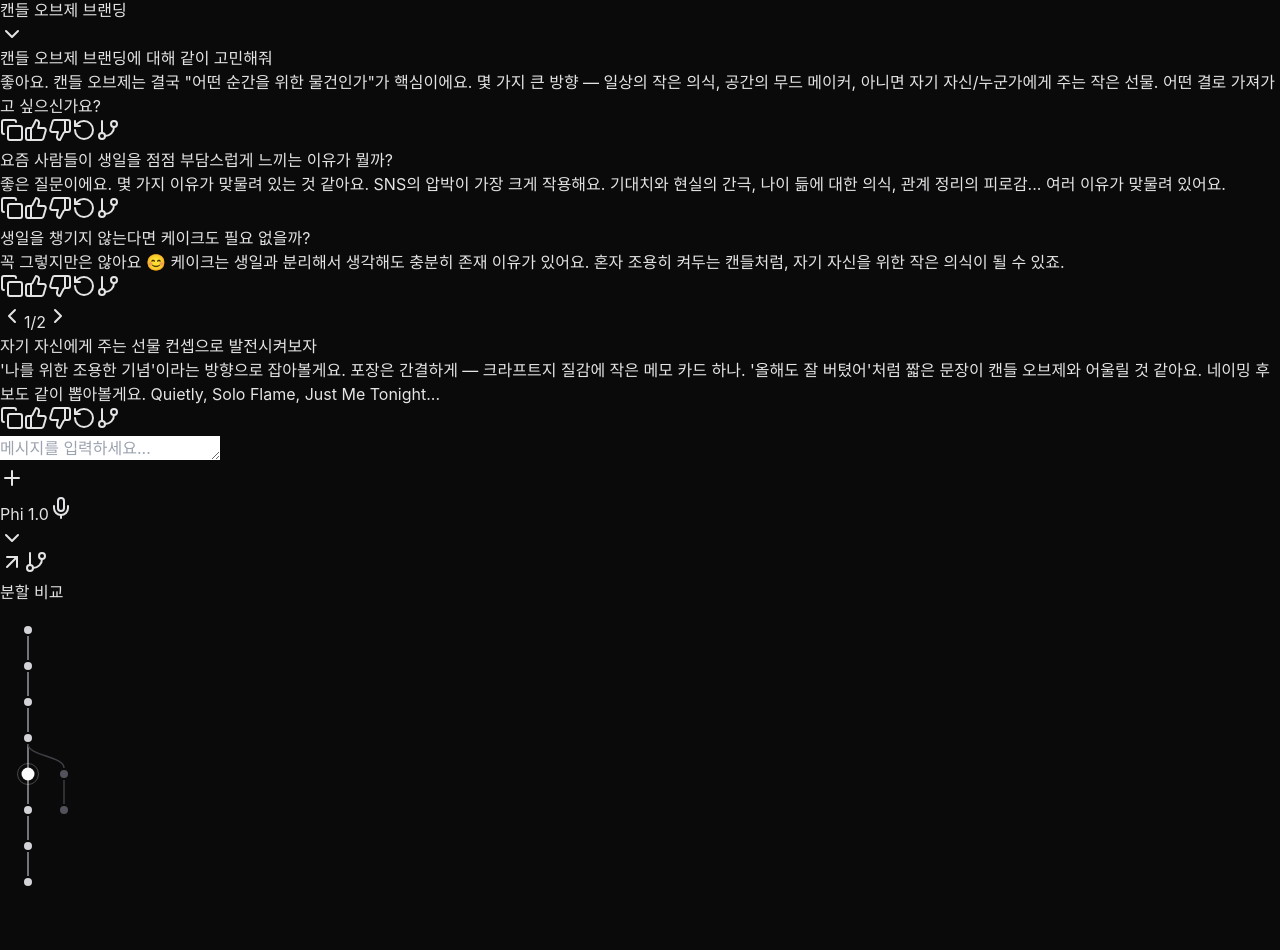
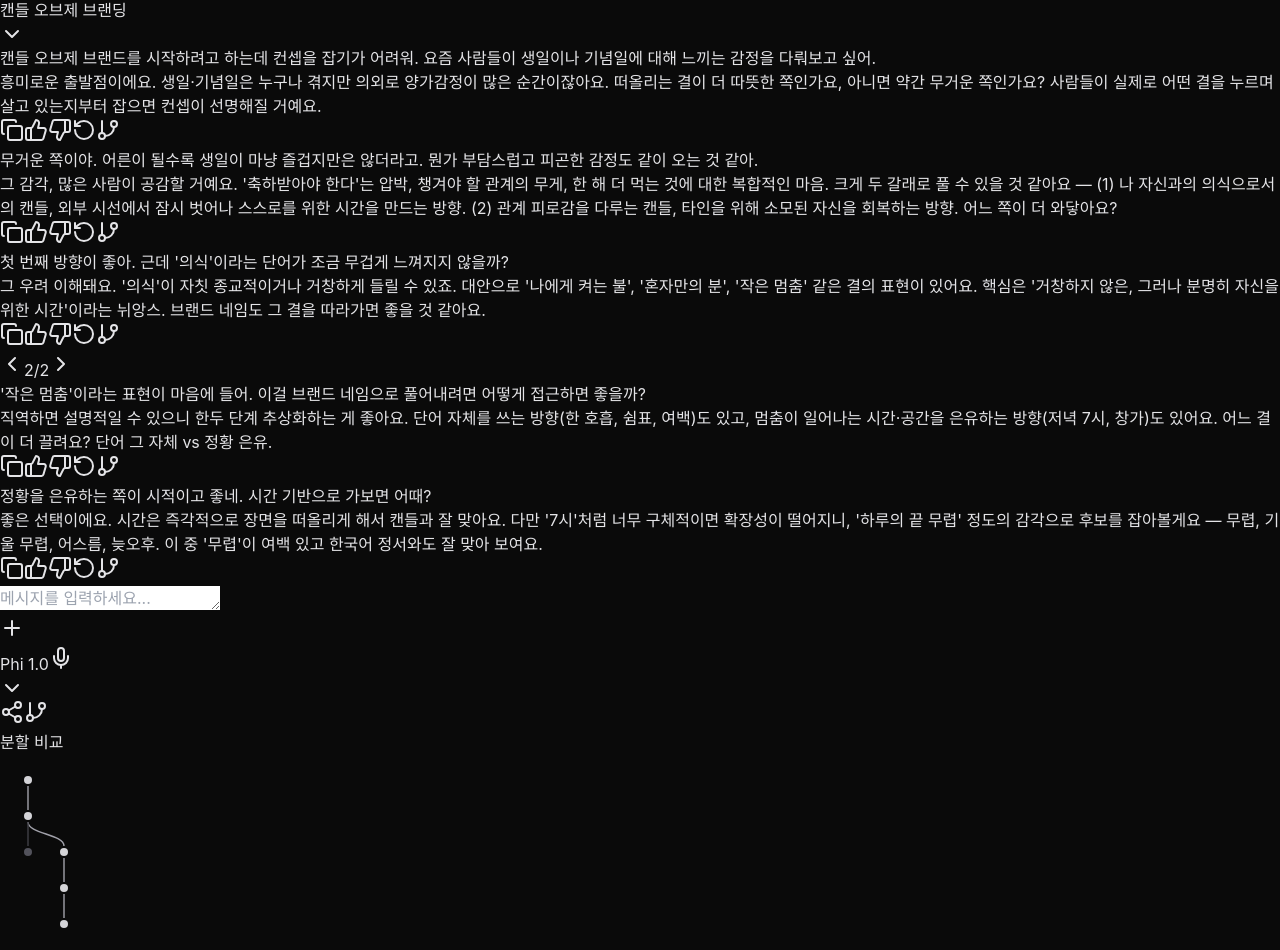
Before and after one commit to yoodong8/branch-chat, a Next.js app: page / in a window 1280 px wide. Shown: the part 650-1600 px from the top of the page. Before the commit the page ends 1558 px from the top, so only its background shows below. Built offline with nearby package versions, Linux system fonts and the light colour scheme.

Commit message:
Update page.jsx

```diff
--- a/app/page.jsx
+++ b/app/page.jsx
@@ -19,6 +19,7 @@ import {
   Sparkles,
   Mic,
   ArrowUpRight,
+  Share2,
   Loader2,
   Check,
   X,
@@ -92,72 +93,80 @@ const SAMPLE_RECENTS = [
 
 function buildInitialConversations() {
   // pre-built so we can see the tree immediately
-  const u1 = nid(),
-    a1 = nid(),
-    u2 = nid(),
-    a2 = nid();
-  const u3 = nid(),
-    a3 = nid(); // branch A (default current)
-  const u3b = nid(),
-    a3b = nid(); // branch B
-  const u4 = nid(),
-    a4 = nid(); // continued on branch A
+  const u1 = nid(), a1 = nid(), u2 = nid(), a2 = nid();
+  const u3a = nid(), a3a = nid(), u4a = nid(), a4a = nid(), u5a = nid(), a5a = nid();
+  const u3b = nid(), a3b = nid();
 
   const messages = {
     [u1]: {
       id: u1,
       parentId: null,
       role: "user",
-      content: "캔들 오브제 브랜딩에 대해 같이 고민해줘",
+      content:
+        "캔들 오브제 브랜드를 시작하려고 하는데 컨셉을 잡기가 어려워. 요즘 사람들이 생일이나 기념일에 대해 느끼는 감정을 다뤄보고 싶어.",
     },
     [a1]: {
       id: a1,
       parentId: u1,
       role: "assistant",
       content:
-        '좋아요. 캔들 오브제는 결국 "어떤 순간을 위한 물건인가"가 핵심이에요.\n\n몇 가지 큰 방향 — 일상의 작은 의식, 공간의 무드 메이커, 아니면 자기 자신/누군가에게 주는 작은 선물. 어떤 결로 가져가고 싶으신가요?',
+        "흥미로운 출발점이에요. 생일·기념일은 누구나 겪지만 의외로 양가감정이 많은 순간이잖아요. 떠올리는 결이 더 따뜻한 쪽인가요, 아니면 약간 무거운 쪽인가요? 사람들이 실제로 어떤 결을 누르며 살고 있는지부터 잡으면 컨셉이 선명해질 거예요.",
     },
     [u2]: {
       id: u2,
       parentId: a1,
       role: "user",
-      content: "요즘 사람들이 생일을 점점 부담스럽게 느끼는 이유가 뭘까?",
+      content:
+        "무거운 쪽이야. 어른이 될수록 생일이 마냥 즐겁지만은 않더라고. 뭔가 부담스럽고 피곤한 감정도 같이 오는 것 같아.",
     },
     [a2]: {
       id: a2,
       parentId: u2,
       role: "assistant",
       content:
-        "좋은 질문이에요. 몇 가지 이유가 맞물려 있는 것 같아요.\nSNS의 압박이 가장 크게 작용해요. 기대치와 현실의 간극, 나이 듦에 대한 의식,\n관계 정리의 피로감... 여러 이유가 맞물려 있어요.",
+        "그 감각, 많은 사람이 공감할 거예요. '축하받아야 한다'는 압박, 챙겨야 할 관계의 무게, 한 해 더 먹는 것에 대한 복합적인 마음. 크게 두 갈래로 풀 수 있을 것 같아요 — (1) 나 자신과의 의식으로서의 캔들, 외부 시선에서 잠시 벗어나 스스로를 위한 시간을 만드는 방향. (2) 관계 피로감을 다루는 캔들, 타인을 위해 소모된 자신을 회복하는 방향. 어느 쪽이 더 와닿아요?",
     },
 
     // ── Branch A (default) ──
-    [u3]: {
-      id: u3,
+    [u3a]: {
+      id: u3a,
       parentId: a2,
       role: "user",
-      content: "생일을 챙기지 않는다면 케이크도 필요 없을까?",
+      content: "첫 번째 방향이 좋아. 근데 '의식'이라는 단어가 조금 무겁게 느껴지지 않을까?",
       branchLabel: "나를 위한 의식",
     },
-    [a3]: {
-      id: a3,
-      parentId: u3,
+    [a3a]: {
+      id: a3a,
+      parentId: u3a,
       role: "assistant",
       content:
-        "꼭 그렇지만은 않아요 😊\n\n케이크는 생일과 분리해서 생각해도 충분히 존재 이유가 있어요.\n혼자 조용히 켜두는 캔들처럼, 자기 자신을 위한 작은 의식이 될 수 있죠.",
+        "그 우려 이해돼요. '의식'이 자칫 종교적이거나 거창하게 들릴 수 있죠. 대안으로 '나에게 켜는 불', '혼자만의 분', '작은 멈춤' 같은 결의 표현이 있어요. 핵심은 '거창하지 않은, 그러나 분명히 자신을 위한 시간'이라는 뉘앙스. 브랜드 네임도 그 결을 따라가면 좋을 것 같아요.",
     },
-    [u4]: {
-      id: u4,
-      parentId: a3,
+    [u4a]: {
+      id: u4a,
+      parentId: a3a,
       role: "user",
-      content: "자기 자신에게 주는 선물 컨셉으로 발전시켜보자",
+      content: "'작은 멈춤'이라는 표현이 마음에 들어. 이걸 브랜드 네임으로 풀어내려면 어떻게 접근하면 좋을까?",
     },
-    [a4]: {
-      id: a4,
-      parentId: u4,
+    [a4a]: {
+      id: a4a,
+      parentId: u4a,
       role: "assistant",
       content:
-        "'나를 위한 조용한 기념'이라는 방향으로 잡아볼게요.\n포장은 간결하게 — 크라프트지 질감에 작은 메모 카드 하나.\n'올해도 잘 버텼어'처럼 짧은 문장이 캔들 오브제와 어울릴 것 같아요.\n네이밍 후보도 같이 뽑아볼게요. Quietly, Solo Flame, Just Me Tonight...",
+        "직역하면 설명적일 수 있으니 한두 단계 추상화하는 게 좋아요. 단어 자체를 쓰는 방향(한 호흡, 쉼표, 여백)도 있고, 멈춤이 일어나는 시간·공간을 은유하는 방향(저녁 7시, 창가)도 있어요. 어느 결이 더 끌려요? 단어 그 자체 vs 정황 은유.",
+    },
+    [u5a]: {
+      id: u5a,
+      parentId: a4a,
+      role: "user",
+      content: "정황을 은유하는 쪽이 시적이고 좋네. 시간 기반으로 가보면 어때?",
+    },
+    [a5a]: {
+      id: a5a,
+      parentId: u5a,
+      role: "assistant",
+      content:
+        "좋은 선택이에요. 시간은 즉각적으로 장면을 떠올리게 해서 캔들과 잘 맞아요. 다만 '7시'처럼 너무 구체적이면 확장성이 떨어지니, '하루의 끝 무렵' 정도의 감각으로 후보를 잡아볼게요 — 무렵, 기울 무렵, 어스름, 늦오후. 이 중 '무렵'이 여백 있고 한국어 정서와도 잘 맞아 보여요.",
     },
 
     // ── Branch B ──
@@ -165,7 +174,7 @@ function buildInitialConversations() {
       id: u3b,
       parentId: a2,
       role: "user",
-      content: "관계 정리의 피로감 부분을 더 자세히 풀어줘",
+      content: "두 번째 방향이 더 끌려. 관계 피로감을 다루는 캔들이 요즘 정서랑 잘 맞을 것 같아.",
       branchLabel: "관계 피로감",
     },
     [a3b]: {
@@ -173,7 +182,7 @@ function buildInitialConversations() {
       parentId: u3b,
       role: "assistant",
       content:
-        '관계 정리의 피로감은 생일이 일종의 "리트머스 시험지"가 되기 때문이에요.\n\n누가 챙겨주는지, 누가 잊었는지가 시각화되고, 그 결과를 마주하는 게 부담이 되거든요. 내가 챙겨야 할 사람의 리스트와, 챙겨받는 사람의 리스트가 어긋날 때의 미묘한 상처도 있고요.',
+        "그 방향도 시장 결과 잘 맞물려요. 관계 피로감은 많이 토로되지만 정작 '회복'으로 풀어내는 오브제 브랜드는 드물거든요. 다음 단계로 어떤 관계가 가장 무거운지 좁혀볼까요? 가족, 직장, 친구, SNS 상의 느슨한 관계 — 어디에 초점 맞추느냐에 따라 브랜드 톤이 크게 달라질 거예요.",
     },
   };
 
@@ -183,7 +192,7 @@ function buildInitialConversations() {
       title: "캔들 오브제 브랜딩",
       messages,
       rootId: u1,
-      activeLeafId: a4, // current = branch A leaf
+      activeLeafId: a5a, // current = Branch A deepest
     },
   ];
 }
@@ -438,27 +447,32 @@ export default function App() {
     updateActiveConv(() => ({ activeLeafId: leaf }));
   }
 
-  // ── Tree layout ──
+  // ── Tree layout (one node per user+AI pair; keyed by user message id) ──
   const treeLayout = useMemo(() => {
     const positions = {};
     let nextCol = 0;
+    const msgs = activeConv.messages;
 
-    function visit(id, col, depth) {
-      positions[id] = { col, depth };
-      const children = Object.values(activeConv.messages)
-        .filter((m) => m.parentId === id)
+    function visit(userId, col, depth) {
+      positions[userId] = { col, depth };
+      // Find the AI response for this user message
+      const aiMsg = Object.values(msgs).find(
+        (m) => m.parentId === userId && m.role === "assistant"
+      );
+      if (!aiMsg) return;
+      // Next-level pairs = user messages branching from this AI message
+      const childUsers = Object.values(msgs)
+        .filter((m) => m.parentId === aiMsg.id && m.role === "user")
         .sort((a, b) => (a.id < b.id ? -1 : 1));
-      if (children.length === 0) return;
-      // First child stays in same column (mainline);
-      // additional children fan out to new columns.
-      visit(children[0].id, col, depth + 1);
-      for (let i = 1; i < children.length; i++) {
+      if (childUsers.length === 0) return;
+      visit(childUsers[0].id, col, depth + 1);
+      for (let i = 1; i < childUsers.length; i++) {
         nextCol++;
-        visit(children[i].id, nextCol, depth + 1);
+        visit(childUsers[i].id, nextCol, depth + 1);
       }
     }
 
-    if (activeConv.rootId && activeConv.messages[activeConv.rootId]) {
+    if (activeConv.rootId && msgs[activeConv.rootId]) {
       visit(activeConv.rootId, 0, 0);
     }
     return positions;
@@ -561,13 +575,21 @@ export default function App() {
           </button>
           <div className="flex-1" />
           {!treeVisible && (
+            <>
+              <button
+                className="w-7 h-7 rounded-md hover:bg-zinc-800/40 flex items-center justify-center text-zinc-500"
+                title="대화 공유"
+              >
+                <Share2 className="w-4 h-4" />
+              </button>
               <button
                 onClick={() => setTreeVisible(true)}
-              className="w-7 h-7 rounded-md hover:bg-zinc-800/40 flex items-center justify-center text-zinc-400"
+                className="w-7 h-7 rounded-md hover:bg-zinc-800/40 flex items-center justify-center text-zinc-600"
                 title="노드 트리 보기"
               >
                 <GitBranch className="w-4 h-4" />
               </button>
+            </>
           )}
         </div>
 
@@ -958,7 +980,10 @@ function TreePanel({
   pendingBranchFromId,
   onHide,
 }) {
-  const allNodes = Object.values(messages);
+  // Only render one node per pair (keyed by user message id)
+  const allNodes = Object.values(messages).filter(
+    (m) => m.role === "user" && layout[m.id]
+  );
   if (allNodes.length === 0) {
     return (
       <div
@@ -1029,16 +1054,20 @@ function TreePanel({
           className="block"
           style={{ overflow: "visible" }}
         >
-          {/* Edges */}
+          {/* Edges (pair → parent pair) */}
           {allNodes.map((m) => {
-            if (!m.parentId) return null;
-            const p = pos(m.parentId);
+            // m is a user msg; its parent in the tree is the previous pair's user msg
+            // = m.parentId (AI msg) .parentId (previous user msg)
+            const aiParent = m.parentId ? messages[m.parentId] : null;
+            const parentPairId = aiParent ? aiParent.parentId : null;
+            if (!parentPairId) return null;
+            const p = pos(parentPairId);
             const c = pos(m.id);
             if (!p || !c) return null;
             const inActivePath =
-              currentPathSet.has(m.id) && currentPathSet.has(m.parentId);
+              currentPathSet.has(m.id) && currentPathSet.has(parentPairId);
             const dimmed =
-              pendingDimSet.has(m.id) || pendingDimSet.has(m.parentId);
+              pendingDimSet.has(m.id) || pendingDimSet.has(parentPairId);
             const stroke = dimmed
               ? "#27272a"
               : inActivePath
@@ -1159,12 +1188,15 @@ function TreeHeader({ compareMode, onToggleCompare, compareCount, onHide }) {
     <>
       <div className="h-14 flex items-center px-4 border-b border-zinc-800/30 gap-2 shrink-0">
         <div className="flex-1" />
-        <button className="w-7 h-7 rounded-md hover:bg-zinc-800/40 flex items-center justify-center text-zinc-500">
-          <ArrowUpRight className="w-4 h-4" />
+        <button
+          className="w-7 h-7 rounded-md hover:bg-zinc-800/40 flex items-center justify-center text-zinc-500"
+          title="대화 공유"
+        >
+          <Share2 className="w-4 h-4" />
         </button>
         <button
           onClick={onHide}
-          className="w-7 h-7 rounded-md hover:bg-zinc-800/40 flex items-center justify-center text-zinc-400"
+          className="w-7 h-7 rounded-md hover:bg-zinc-800/40 flex items-center justify-center text-zinc-100"
           title="노드 트리 숨기기"
         >
           <GitBranch className="w-4 h-4" />
```
Lines whose indentation alone changed are shown as unchanged.
